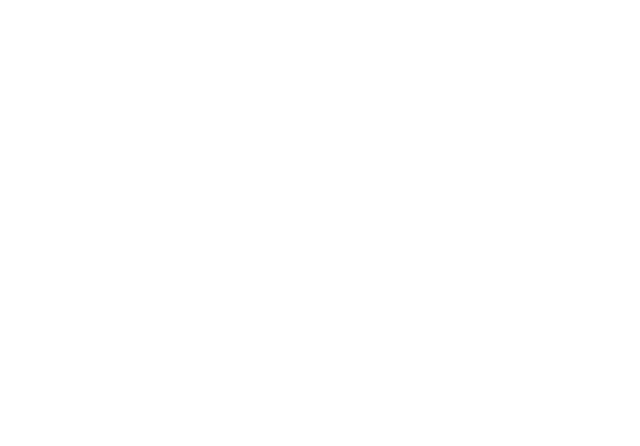
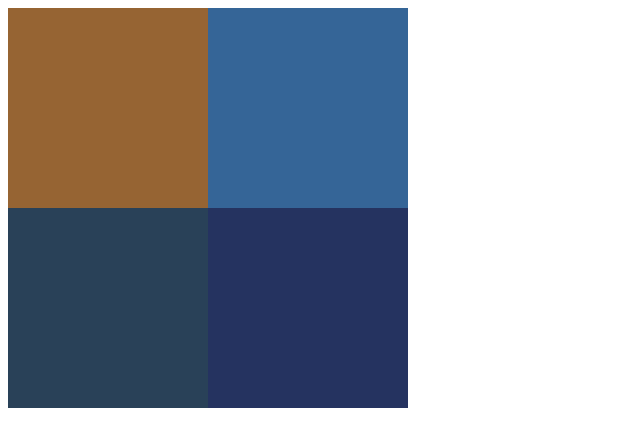
Before and after one commit to jackkainov/FE-test-blocks-Mar-27, a plain HTML site: page index.html in a window 1280 px wide. Shown: the whole page, without its empty margins (0-640 px from the left). Drawn offline with Linux system fonts and the light colour scheme.

Commit message:
Kainov's solution

```diff
--- a/index.html
+++ b/index.html
@@ -17,11 +17,90 @@
     -->
     <script>
         var onLoadCallback = function(containerSize, childSize, numberOfChildren) {
+            if (!containerSize) throw new Error('container size is not defined');
 
+            if (!childSize) throw new Error('child size is not defined');
+
+            if (containerSize < childSize) throw new Error('container size is less than child size');
+
+            if (!numberOfChildren) throw new Error('number of children is undefined');
+
+            init();
+
+
+            function init() {
+                var container = createContainer(containerSize);
+                createChildren(container, containerSize, childSize, numberOfChildren);
+                attachEvent(container);
+                document.body.appendChild(container);
+            }
+
+            function createContainer(size) {
+                var div = document.createElement('div');
+                div.style.width = div.style.height = size + 'px';
+
+                return div;
+            }
+
+            function createChildren(container, containerSize, childSize, childNumber) {
+                var containerArea = containerSize * containerSize;
+                var childArea = childSize * childSize;
+                var childDiv;
+
+                while(childNumber && ((containerArea - childArea) >=0)) {
+                    childDiv = document.createElement('div');
+                    childDiv.style.width = childDiv.style.height = childSize + 'px';
+                    childDiv.style.backgroundColor = generateBackgroundColor();
+                    childDiv.className = 'pull-left';
+
+                    container.appendChild(childDiv);
+
+                    childNumber -= 1;
+                    containerArea -= childArea;
+                }
+
+                return container;
+            }
+
+            function generateBackgroundColor() {
+                var str = '#';
+                var max = 100;
+                var min = 10;
+
+                for(var i = 0; i < 3; i++) {
+                    str += ((Math.random() * (max - min) + min) ^ 0);
+                }
+
+                return str;
+            }
+
+            function attachEvent(container) {
+                container.addEventListener('mouseover', function (event) {
+                    if (event.target === this) return;
+
+                    setTimeout(function () {
+                        event.target.className = 'hidden';
+                    }, 3000);
+
+                });
+            }
+        };
+
+        document.addEventListener('DOMContentLoaded', function () {
+            onLoadCallback(400, 200, 4);
+        });
+    </script>
+    <style>
+        .hidden {
+            display: none;
         }
-    </script>
+
+        .pull-left {
+            float: left;
+        }
+    </style>
 </head>
 <body>
-    <!-- Do not put here anything. All DOM must be generated by JS-->
+<!-- Do not put here anything. All DOM must be generated by JS-->
 </body>
 </html>
```
